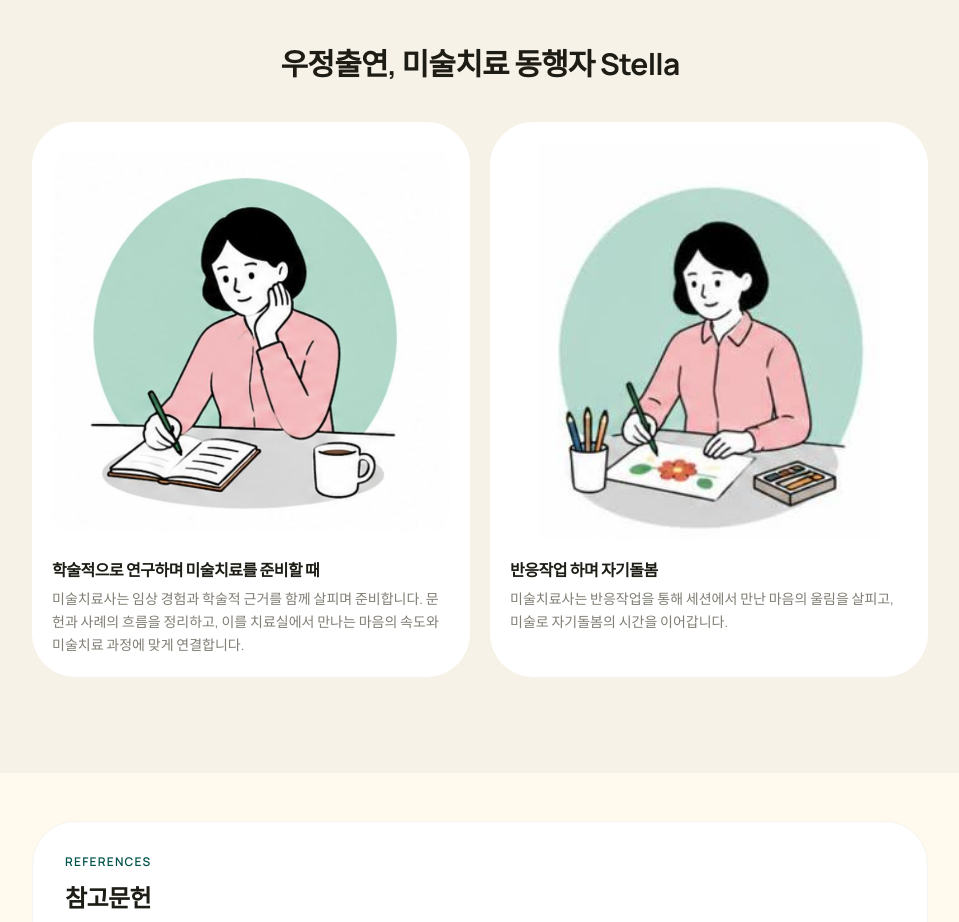
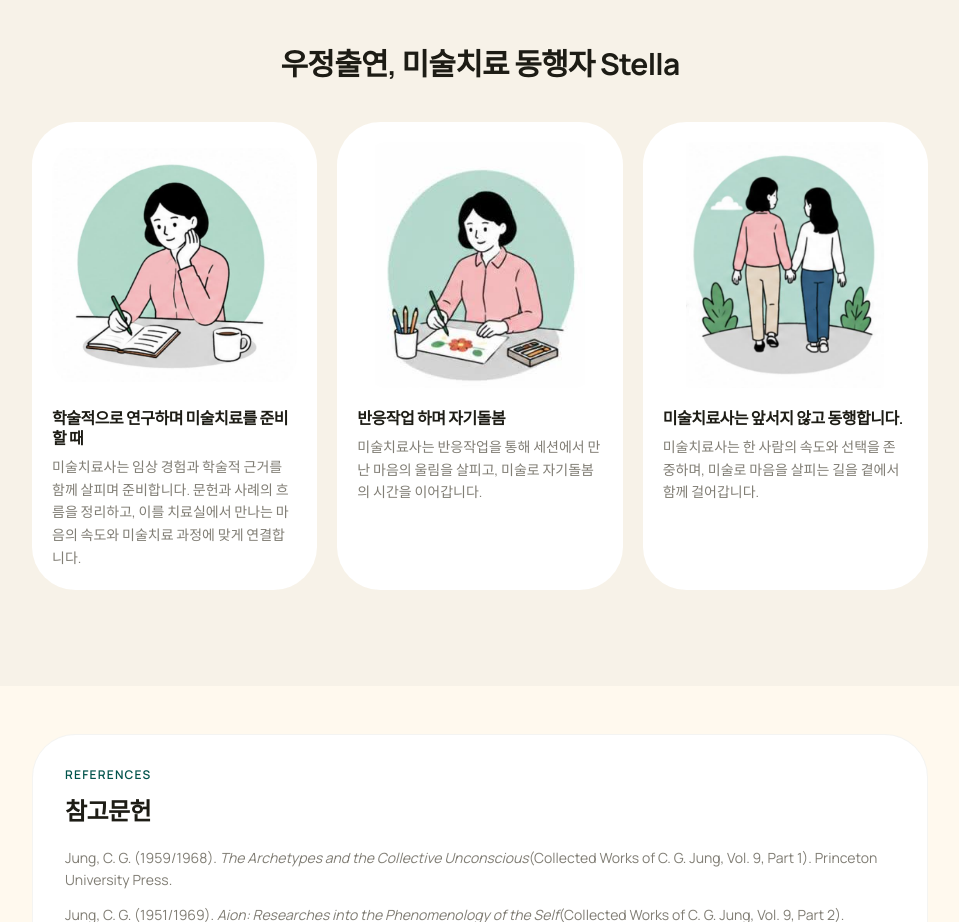
Before and after one commit to act-art-center/actartcenter.com, a Next.js app: page /characters in a window 1280 px wide. Shown: the part 2640-3562 px from the top of the page, without its empty margins (160-1119 px from the left). Built offline with nearby package versions, Linux system fonts and the light colour scheme.

Commit message:
feat: add therapist accompaniment scene

```diff
--- a/src/app/characters/page.tsx
+++ b/src/app/characters/page.tsx
@@ -79,6 +79,11 @@ const moments = [
     title: "반응작업 하며 자기돌봄",
     image: "/characters/therapist/therapist-drawing-response-art.jpg",
     body: "미술치료사는 반응작업을 통해 세션에서 만난 마음의 울림을 살피고, 미술로 자기돌봄의 시간을 이어갑니다.",
+  },
+  {
+    title: "미술치료사는 앞서지 않고 동행합니다.",
+    image: "/characters/therapist/therapist-walking-alongside.jpg",
+    body: "미술치료사는 한 사람의 속도와 선택을 존중하며, 미술로 마음을 살피는 길을 곁에서 함께 걸어갑니다.",
   },
 ];
 
@@ -166,7 +171,7 @@ export default function CharactersPage() {
             <h2 className="mt-12 text-2xl lg:text-3xl font-bold tracking-tight text-night text-center">
               우정출연, 미술치료 동행자 Stella
             </h2>
-            <div className="mt-10 grid grid-cols-1 md:grid-cols-2 gap-5">
+            <div className="mt-10 grid grid-cols-1 md:grid-cols-3 gap-5">
               {moments.slice(6).map((moment) => (
                 <article key={moment.title} className="bg-white rounded-2xl p-5">
                   <div className="relative aspect-square rounded-xl bg-white overflow-hidden">
```
Also changed, not shown: public/characters/therapist/therapist-walking-alongside.jpg (added).
